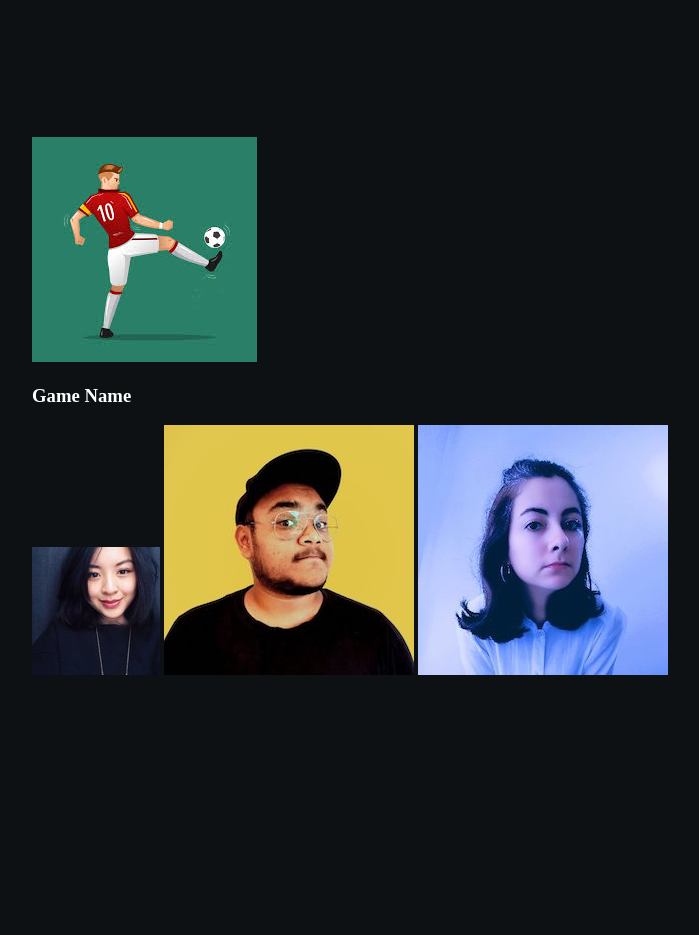
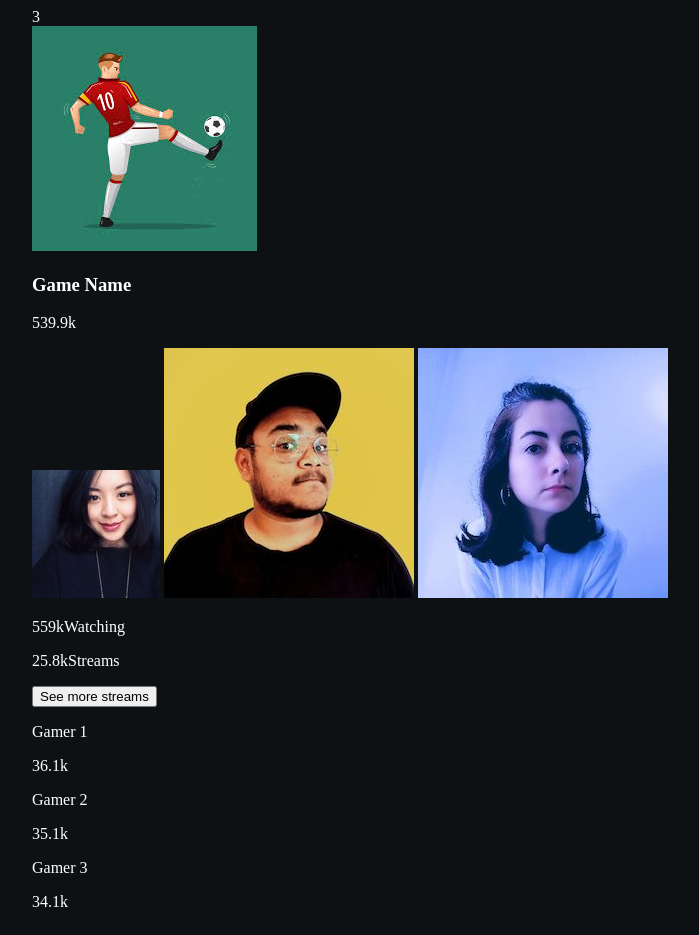
Before and after one commit to michellewong27/animated-card, a plain HTML site: page index.html in a window 1280 px wide. Shown: the whole page, without its empty margins (290-989 px from the left). Before the commit the page ends 816 px from the top, so only its background shows below. Drawn offline with Linux system fonts and the light colour scheme.

Commit message:
HTML card back

```diff
--- a/index.html
+++ b/index.html
@@ -11,11 +11,14 @@
 <body>
 
   <div class="game">
+
+    <div class="rank">3</div>
+
     <div class="front">
       <img src="img/game-cover.jpg" alt="cover"/>
       <h3 class="name">Game Name</h3>
       <div class="stats">
-        <p class="viewers"></p>
+        <p class="viewers">539.9k</p>
         <div class="streamers">
           <img src="img/streamer-1.jpg" alt="">
           <img src="img/streamer-2.jpg" alt="">
@@ -25,8 +28,31 @@
     </div>
 
     <div class="back">
+      <div class="streaming-info">
+        <p class="game-stat">559k<span>Watching</span></p>
+        <p class="game-stat">25.8k<span>Streams</span></p>
+      </div>
+      <button class="btn">See more streams</button>
+      <div class="streamers">
+        <div class="streamer">
+          <p class="name">Gamer 1</p>
+          <p class="number">36.1k</p>
+        </div>
+        <div class="streamer">
+          <p class="name">Gamer 2</p>
+          <p class="number">35.1k</p>
+        </div>
+        <div class="streamer">
+          <p class="name">Gamer 3</p>
+          <p class="number">34.1k</p>
+        </div>
+      </div>
+    </div>
+
+    <div class="background">
 
     </div>
+
   </div>
 
 </body>
```
